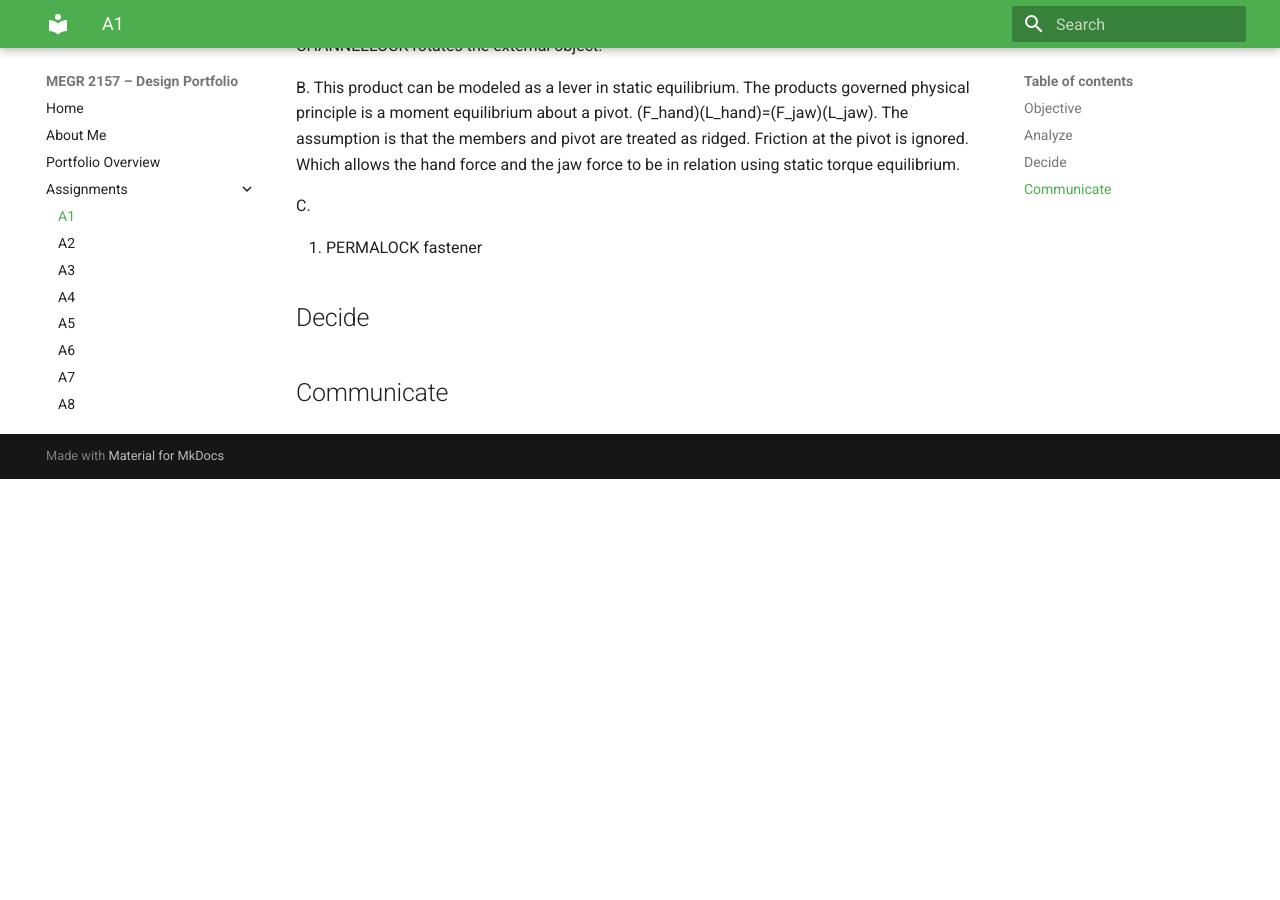
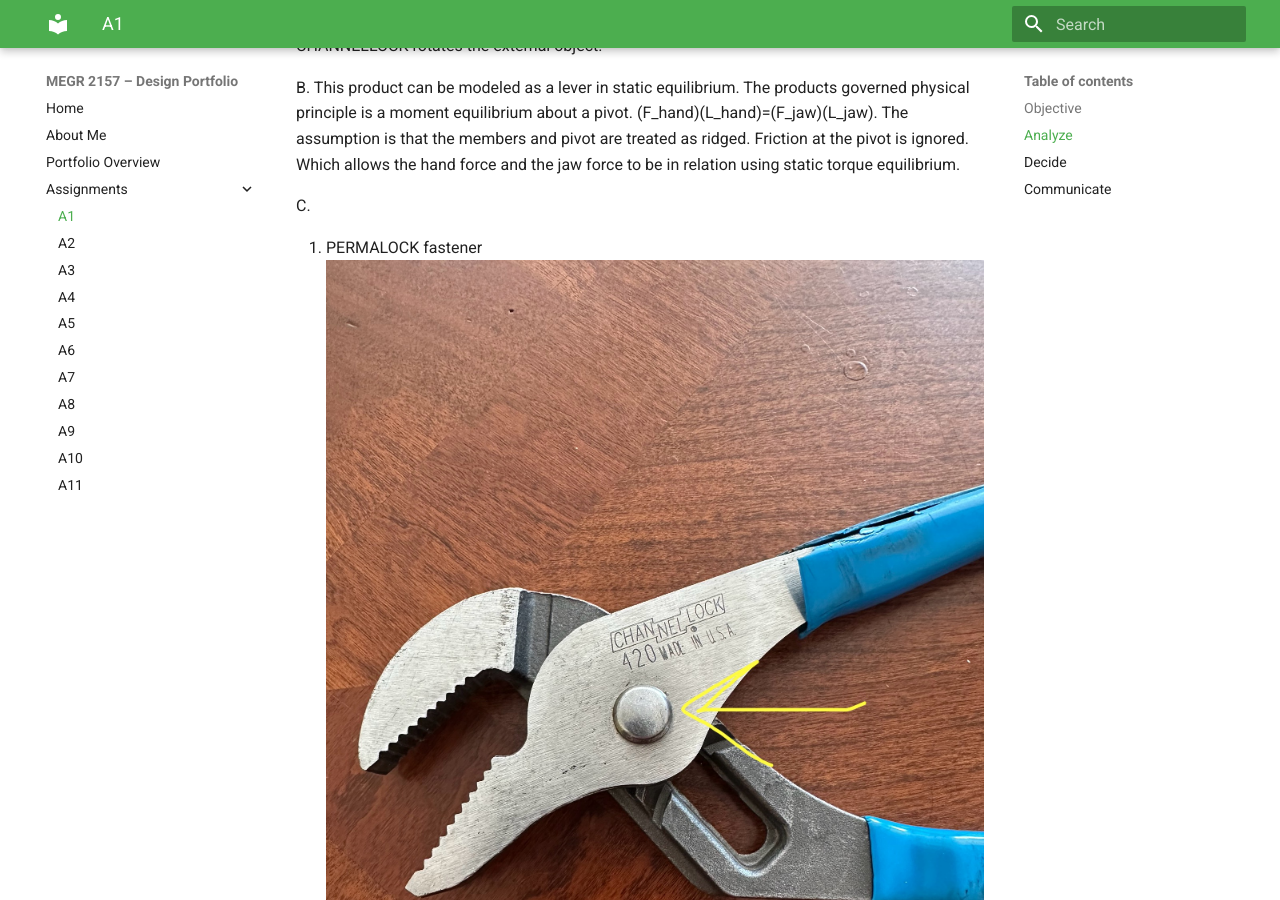
Before and after one commit to LeviElliott-ME/megr2157-portfolio, an MkDocs documentation site: the page built from docs/assignments/A01/index.md, in a window 1280 px wide and 900 px high, scrolled down 1117 px. Built offline with MkDocs 1.6.1 and Material for MkDocs 9.7.7, drawn with Linux system fonts in a browser that asks for light colours; before the commit the page ends 1596 px from its top, so only the background shows below that.

Commit message:
Update index.md

```diff
--- a/docs/assignments/A01/index.md
+++ b/docs/assignments/A01/index.md
@@ -26,7 +26,7 @@ B. This product can be modeled as a lever in static equilibrium. The products go
 C.
 
 1. PERMALOCK fastener
-
+![CHANNELLOCK PERMALOCK fastener](IMG_E6532.JPG)
 
 
 
```
